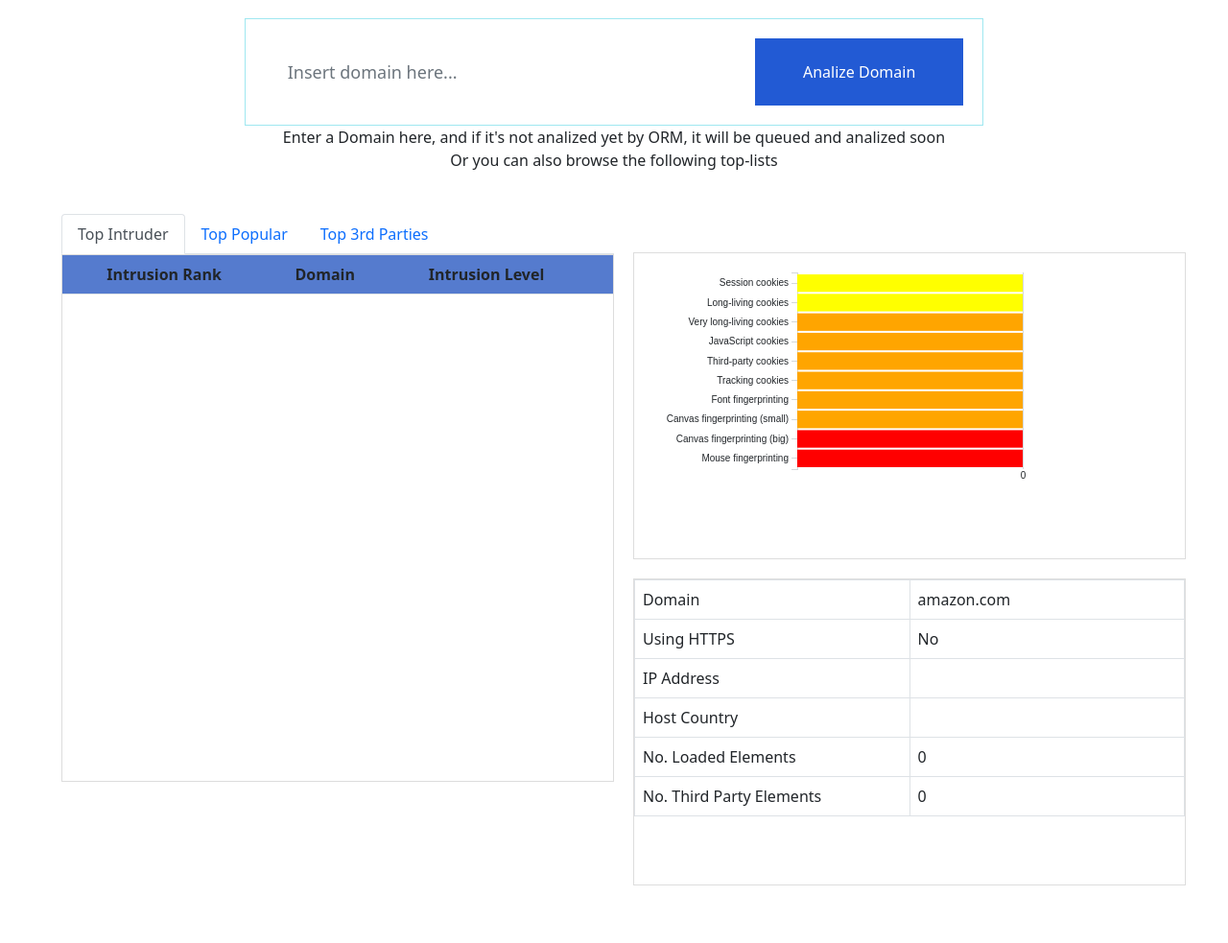
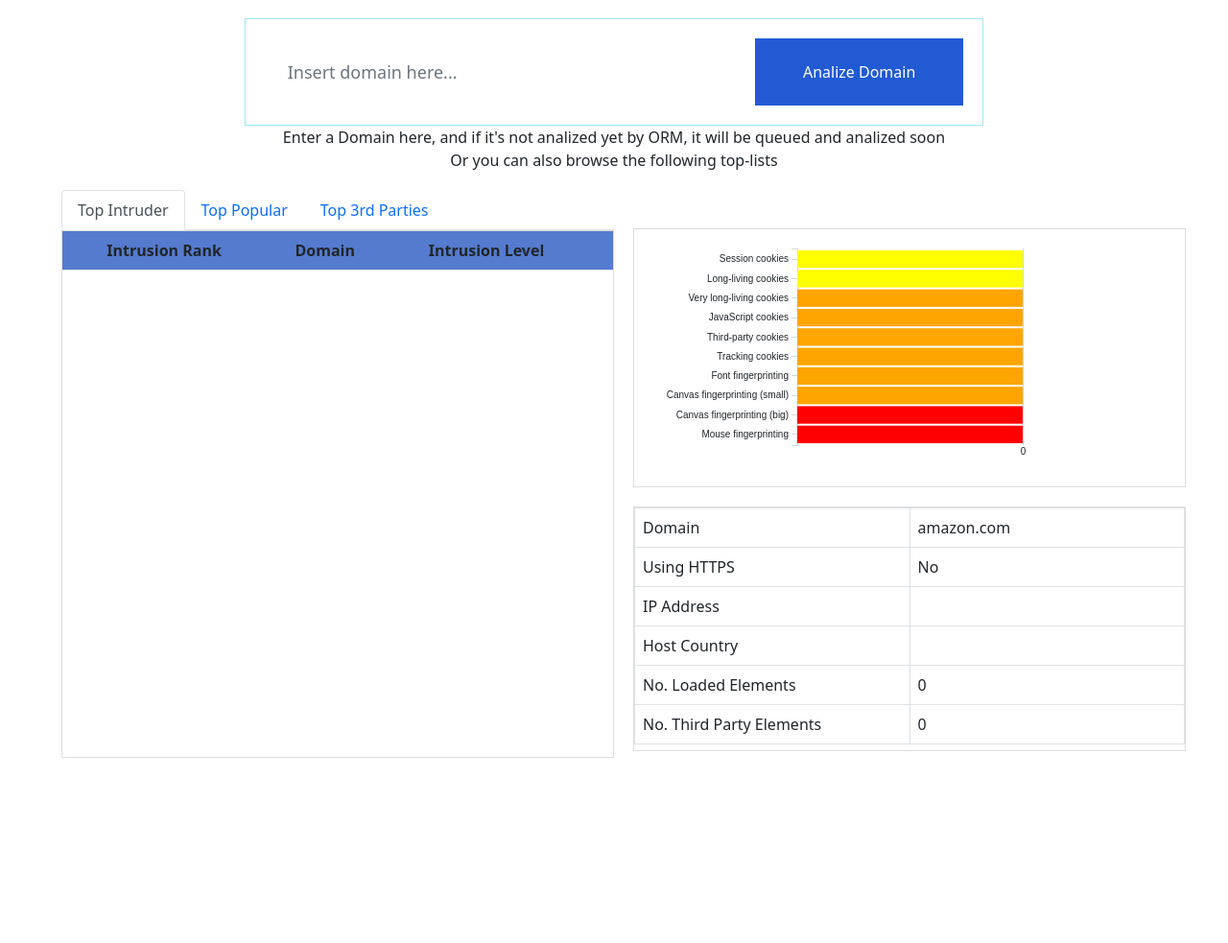
Before and after one commit to PolMesegue/eprivo, a PHP site: page / in a window 1280 px wide. Shown: the part 221-1204 px from the top of the page at 96% size. After the commit the page ends 1011 px from the top, so only its background shows below. Run offline with PHP 8.4, Linux system fonts and the light colour scheme; data that the repository does not hold is empty; some libraries are stand-ins or nearby versions.

Commit message:
fixed style

```diff
--- a/style.css
+++ b/style.css
@@ -85,7 +85,7 @@
 
 .wrappertrack {
     border: 1px solid #ddd;
-    height: 320px;
+    height: 270px;
     width: 90%;
     max-width: 1920px;
 }
@@ -94,7 +94,7 @@
     border: 1px solid #ddd;
     width: 90%;
     max-width: 1920px;
-    height: 320px;
+    height: 255px;
     overflow-y: auto;
 }
 
```
Also changed, not shown: config.php (line endings or trailing spaces).
